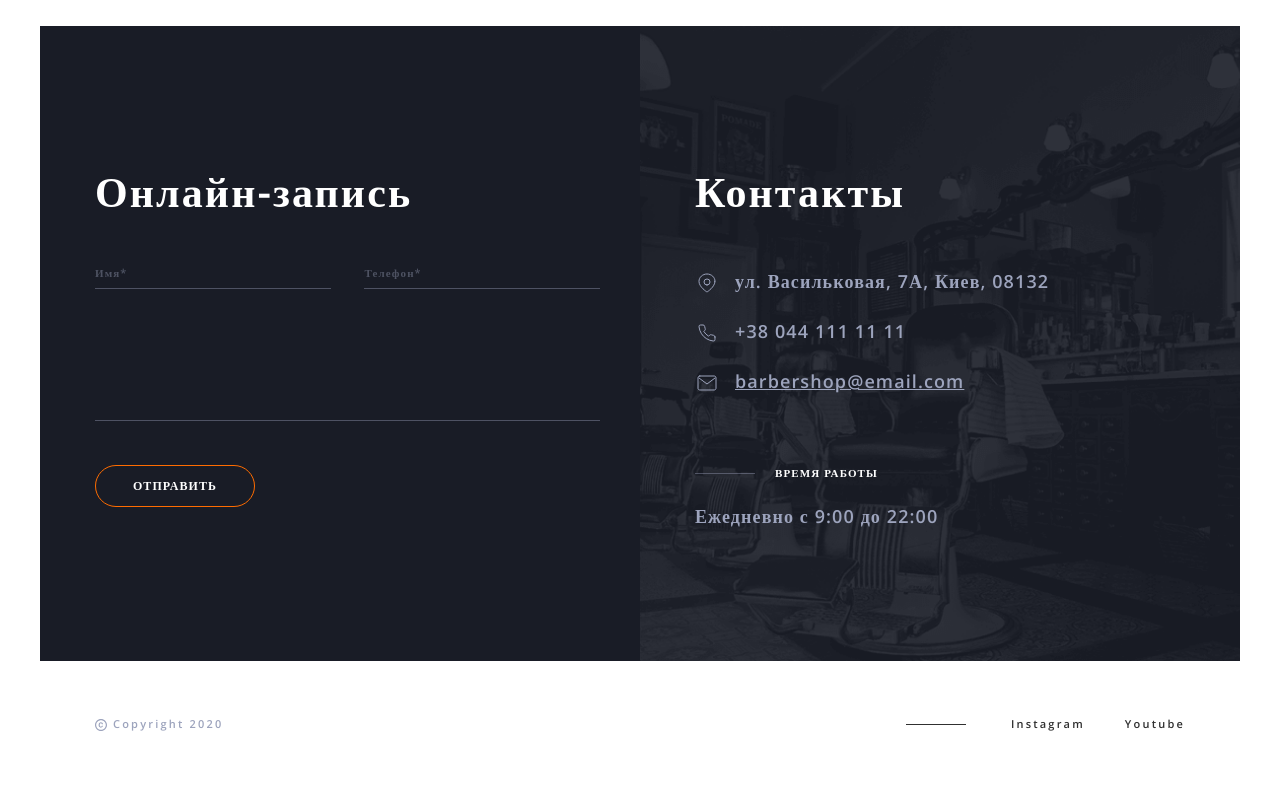
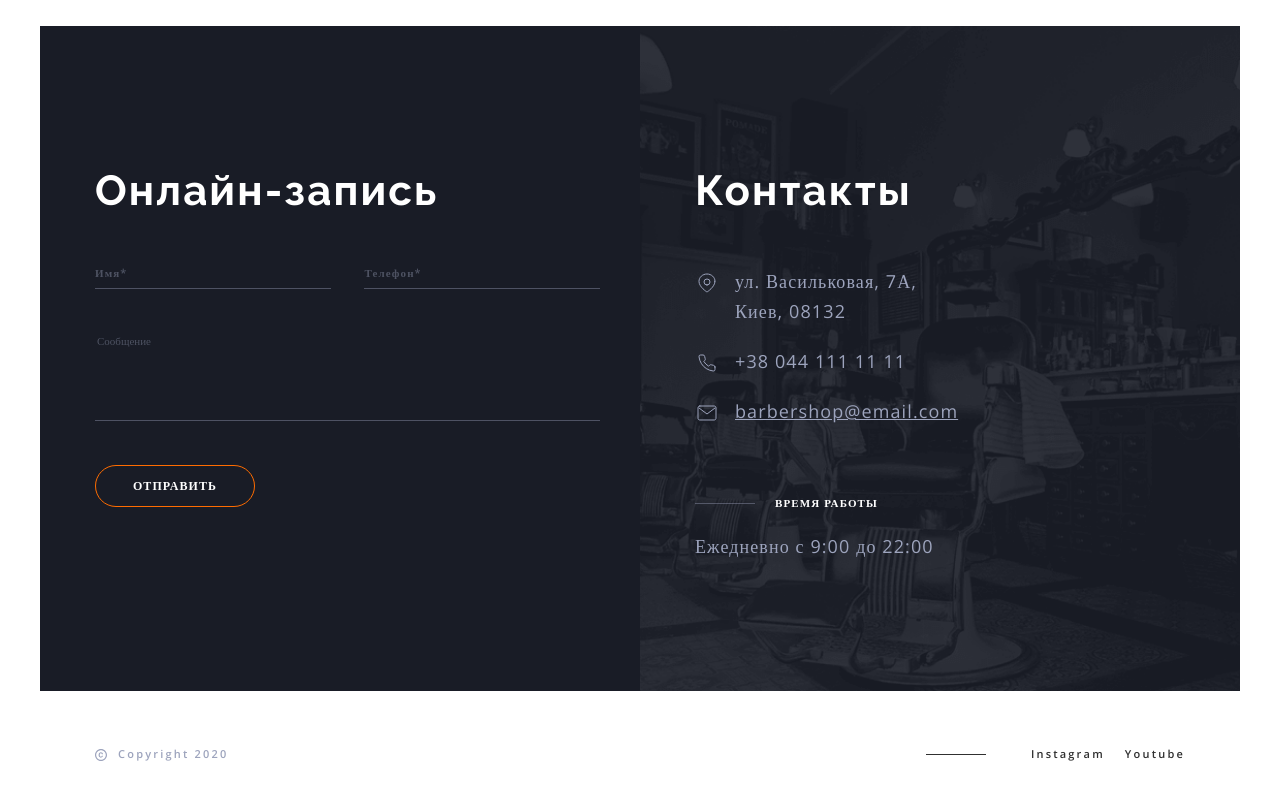
Before and after one commit to Dmytro-Chernomord/Project_HTML_CSS, a website built with Parcel: page src/index.html in a window 1280 px wide. Shown: the part 4273-5073 px from the top of the page. Built offline with nearby package versions, Linux system fonts and the light colour scheme.

Commit message:
Чинит футер

```diff
--- a/src/partials/footer.html
+++ b/src/partials/footer.html
@@ -19,8 +19,7 @@
 						id="message"
 						cols="30"
 						placeholder="Сообщение"
-          >
-          </textarea>
+					></textarea>
 					<button class="button-dark">отправить</button>
 				</form>
 			</div>
@@ -30,36 +29,37 @@
 					<address class="address-block">
 						<p class="address">
 							<svg class="footer-icon" width="24px" height="24px">
-                <use
-                  href="./images/footer-section/footer-icons.svg#map"
-                ></use></svg>ул. Васильковая, 7А, Киев, 08132
+								<use href="./images/footer-section/footer-icons.svg#map"></use>
+							</svg>
+							ул. Васильковая, 7А, Киев, 08132
 						</p>
-            <a class="address" href="tel:380441111111"
-              ><svg class="footer-icon" width="24px" height="24px">
-                <use
-                  href="./images/footer-section/footer-icons.svg#phone"
-                ></use></svg>+38 044 111 11 11</a
-            >
-            <a class="address mail" href="mailto:barbershop@email.com"
-              ><svg class="footer-icon" width="24px" height="24px">
-                <use
-                  href="./images/footer-section/footer-icons.svg#mail"
-                ></use></svg>barbershop@email.com</a>
+						<a class="address" href="tel:380441111111">
+							<svg class="footer-icon" width="24px" height="24px">
+								<use href="./images/footer-section/footer-icons.svg#phone"></use>
+							</svg>
+							+38 044 111 11 11
+						</a>
+						<a class="address mail" href="mailto:barbershop@email.com">
+							<svg class="footer-icon" width="24px" height="24px">
+								<use href="./images/footer-section/footer-icons.svg#mail"></use>
+							</svg>
+							barbershop@email.com
+						</a>
 					</address>
 					<div class="worktime">
 						<p class="features-info worktime-text">время работы</p>
-            <p class="address">Ежедневно с 9:00 до 22:00</p>
+						<p class="address time">Ежедневно с 9:00 до 22:00</p>
 					</div>
 				</div>
 			</div>
 		</div>
 
 		<div class="copyright">
-
 			<span class="copyright-text">
 				<svg class="copyright-icon" width="12px" height="12px">
 					<use href="./images/footer-section/footer-icons.svg#group"></use>
-          </svg>Copyright 2020
+				</svg>
+				Copyright 2020
 			</span>
 			<ul class="social-footer">
 				<li class="social-footer-item insta">
--- a/src/sass/_footer.scss
+++ b/src/sass/_footer.scss
@@ -25,6 +25,7 @@
 	}
 }
 .footer-title {
+	font-family: Raleway, sans-serif;
 	color: $prime-white-color;
 	margin-bottom: 40px;
 	font-weight: 700;
@@ -78,13 +79,20 @@
 .checkbox {
 	position: relative;
 	color: rgba(157, 164, 189, 0.4);
+
+	transition: color 250ms cubic-bezier(0.4, 0, 0.2, 1);
+
 	input {
 		width: 100%;
 		margin-bottom: 44px;
 		padding-bottom: 8px;
 		border: transparent;
-		border-bottom: 1px solid rgba(157, 164, 189, 0.4);
+		color: rgba(157, 164, 189, 0.4);
+		border-bottom: 1px solid currentColor;
 		background-color: transparent;
+
+		transition: color 250ms cubic-bezier(0.4, 0, 0.2, 1);
+
 		&:focus + .checkbox-name {
 			color: transparent;
 		}
@@ -99,7 +107,7 @@
 	&:hover {
 		color: $prime-white-color;
 		input {
-			border-bottom: 1px solid $prime-white-color;
+			color: $prime-white-color;
 		}
 	}
 }
@@ -118,11 +126,14 @@
 	resize: none;
 	background-color: transparent;
 	border: transparent;
-	border-bottom: 1px solid rgba(157, 164, 189, 0.4);
+	border-bottom: 1px solid currentColor;
+	color: rgba(157, 164, 189, 0.4);
+
+	transition: color 250ms cubic-bezier(0.4, 0, 0.2, 1);
+
 	&:hover,
 	&:focus {
-		border-bottom: 1px solid $prime-white-color;
-		color:#ffffff;
+		color: $prime-white-color;
 	}
 	&::placeholder {
 		color: rgba(157, 164, 189, 0.4);
@@ -149,6 +160,7 @@
 .address-block {
 	padding: 0;
 	display: inline-block;
+
 	@media screen and (min-width: 320px) and (max-width: 767px) {
 		margin-bottom: 44px;
 	}
@@ -158,7 +170,10 @@
 	@media screen and (min-width: 1200px) {
 		margin-bottom: 70px;
 	}
-	& > a {
+
+	& > .address {
+		transition: color 250ms cubic-bezier(0.4, 0, 0.2, 1);
+
 		&:hover,
 		&:focus {
 			color: $prime-orange-color;
@@ -166,21 +181,43 @@
 	}
 }
 .address {
+	position: relative;
+	padding-left: 40px;
 	display: block;
+	font-weight: 400;
 	font-family: Open Sans;
 	font-size: 18px;
 	line-height: 1.67;
+	cursor: pointer;
+
+	@media screen and (min-width: 768px) {
+		max-width: 270px;
+	}
 
 	&:not(:last-child) {
 		margin-bottom: 20px;
 	}
+
+	&.time {
+		padding: 0;
+		cursor: auto;
+		max-width: 330px;
 	}
+}
+
+.address-element {
+	@media screen and (min-width: 768px) {
+		display: none;
+	}
+}
+
 .address.mail {
 	text-decoration: underline;
 }
 .footer-icon {
-	margin-right: 16px;
-	vertical-align: middle;
+	position: absolute;
+	top: 5px;
+	left: 0;
 	--color1: currentColor;
 }
 
@@ -213,7 +250,6 @@
 	}
 }
 .social-footer {
-	position: relative;
 	display: flex;
 	margin-left: auto;
 
@@ -221,26 +257,27 @@
 	@media screen and (min-width: 320px) and (max-width: 767px) {
 		margin-bottom: 20px;
 	}
+}
 
-}
-.social-footer-item {
+.social-footer-link {
 	margin-left: 20px;
-	&:not(:last-child) {
-		margin-right: 20px;
-	}
+
 	&:hover,
 	&:focus {
 		color: $prime-orange-color;
 	}
 }
 .social-footer-item.insta {
-	&::before{
+	&::before {
 		@extend %before;
-    margin-right: 40px;
 	}
 }
 .copyright-text {
-	margin-right: 200px;
+	margin-right: 50%;
+
+	@media screen and (min-width: 767px) {
+		margin-right: auto;
+	}
 }
 .copyright-icon {
 	display: inline-flex;
```
Lines whose indentation alone changed are shown as unchanged.
